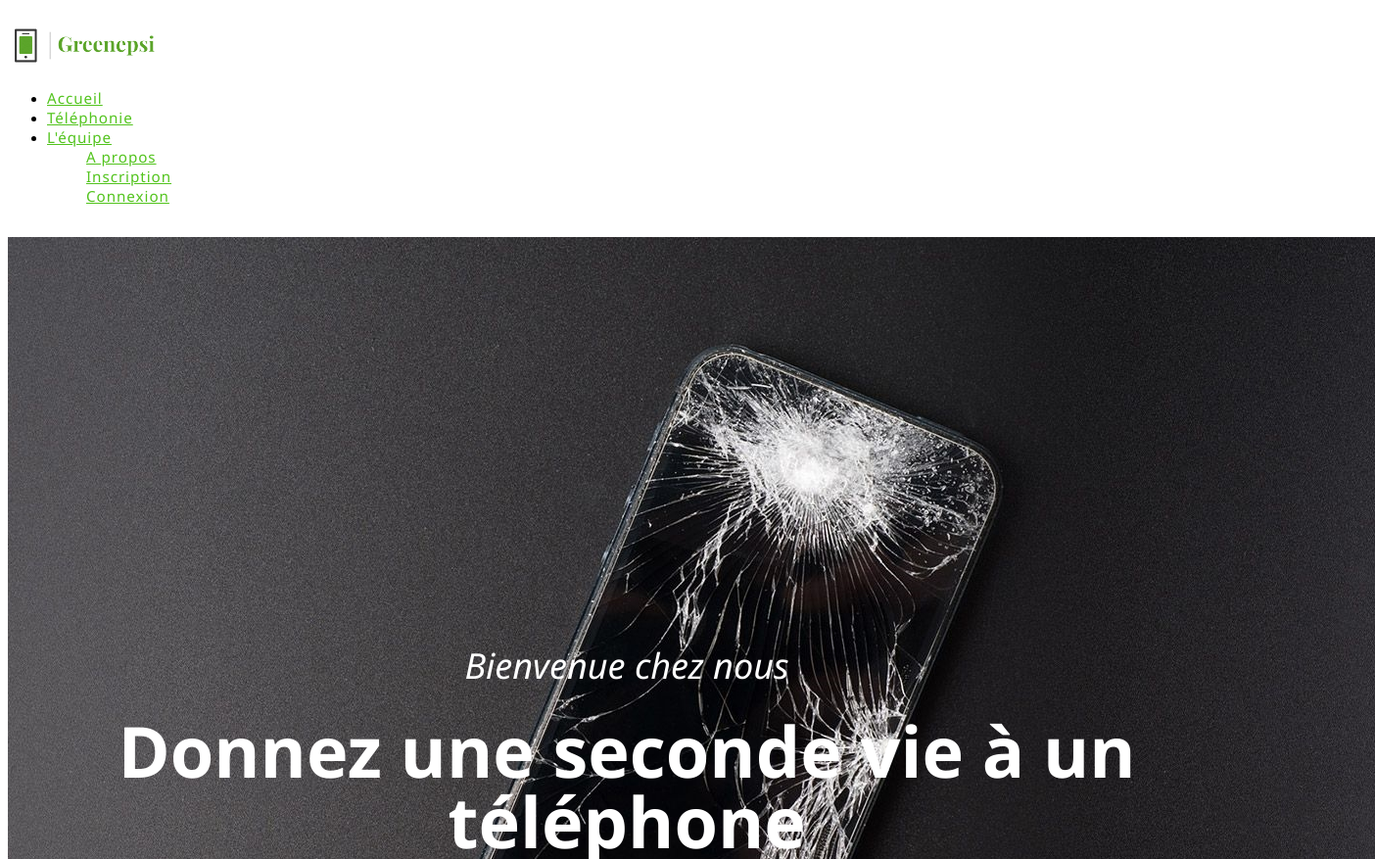
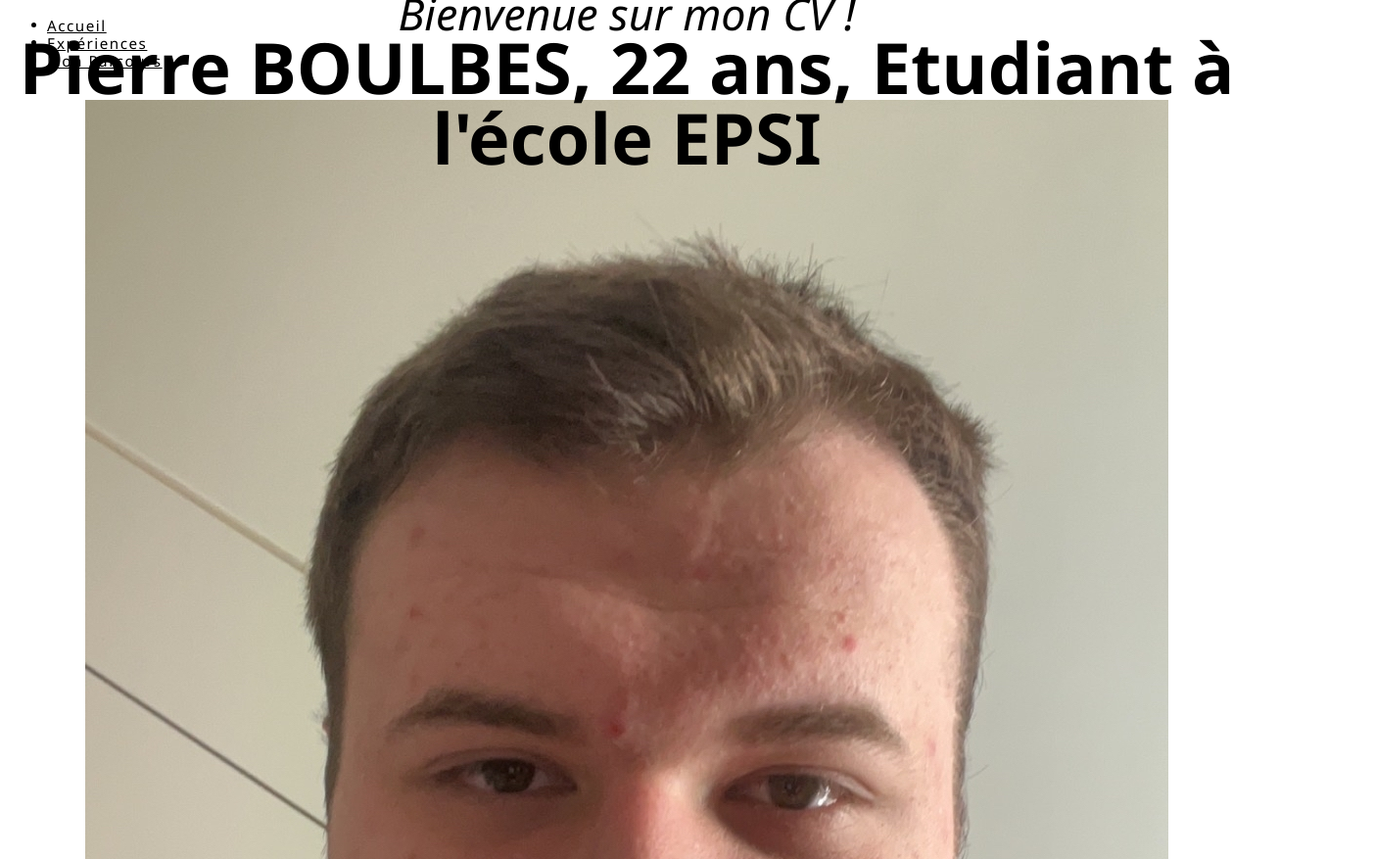
Before and after one commit to Kailooow/Kailooow.github.io, a plain HTML site: page index.html in a window 1280 px wide. Shown: the top 877 px of the page at 98% size, 1404 px wide, since content can reach past the window. Drawn offline with Linux system fonts and the light colour scheme.

Commit message:
deuxieme commit

```diff
--- a/css/main.css
+++ b/css/main.css
@@ -6,7 +6,7 @@
     background-color: #fff;
 }
 .navbar-brand {
-    color: #53c41e;
+    color: #ffffff;
     font-family: "Montserrat", "Segoe UI", Roboto, Arial, sans-serif;
     font-weight: 700;
     letter-spacing: 0.06em;
@@ -18,8 +18,9 @@
 .navbar-nav .nav-item .nav-link {
     font-family: "Montserrat", "Segoe UI", Roboto, Arial, sans-serif;
     font-size: 0.95rem;
-    color: #53c41e;
-    letter-spacing: 0.0625em;
+    color: #000000;
+    letter-spacing: 0.1em;
+    position: absolute;
 }
 .navbar-nav .nav-item .nav-link:hover {
     color: rgb(39, 124, 74);
@@ -30,14 +31,13 @@
 header.header {
     padding-bottom: 6rem;
     text-align: center;
-    color: #fff;
-    background-attachment: scroll;
+    color: black;
     background-position: center center;
     background-size: cover;
 }
 .header-subheading {
-    margin-top: -14em;
-    font-size: 1.5rem;
+    margin-top: 2px;
+    font-size: 1.8rem;
     font-style: italic;
     line-height: 1.5rem;
     margin-bottom: 25px;
@@ -52,20 +52,21 @@
 
 @media (min-width: 540px) {
     header.header {
-        padding-bottom: 12.5rem;
+        padding-bottom: 10rem;
+        margin-top: 2rem;
     }
     .header-subheading {
-        font-size: 2.25rem;
+        font-size: 2.8rem;
         font-style: italic;
         line-height: 2.25rem;
-        margin-bottom: 2rem;
-        margin-top: -15em;
+        margin-bottom: 0rem;
+        margin-top: -35em;
     }
     .header-heading {
         font-size: 4.5rem;
         font-weight: 700;
         line-height: 4.5rem;
-        margin-bottom: 4rem;
+        margin-bottom: 80rem;
     }
 }
 
@@ -73,6 +74,7 @@
 
 .section {
     padding: 6rem 0;
+    text-align: center;
 }
 .section-heading {
     font-size: 2.5rem;
--- a/index.html
+++ b/index.html
@@ -2,51 +2,42 @@
 <html lang="en">
 <head>
     <meta charset="UTF-8">
-    <meta name="viewport" content="width=device-width, initial-scale=1, shrink-to-fit=no">
-    <title>Greenepsi</title>
+    <meta name="viewport" content="width=device-width, initial-scale=1, shrink-to-fit=yes">
+    <title>Pierre Boulbes</title>
     <link rel="stylesheet" href="css/main.css">
-    <link rel="shortcut icon" href="favicon.png" type="image/x-icon">
 </head>
 
 <body id="top">
-<nav class="navbar navbar-expand-lg navbar-dark fixed-top" id="navbar">
     <div class="container">
-        <a class="navbar-brand" href="#top"><img src="GreenepsiLogo-remove.png" alt="..." /></a>
-        <div class="collapse navbar-collapse" id="navbarResponsive">
             <ul class="navbar-nav text-uppercase ms-auto">
                 <li class="nav-item"><a class="nav-link" href="#top">Accueil</a></li>
-                <li class="nav-item"><a class="nav-link" href="#mobile">Téléphonie</a></li>
-                <li class="nav-item"><a class="nav-link" href="#team">L'équipe</a></li>
-                <ul class="nav-item"><a class="nav-link" href="#about">A propos</a></ul>
-                <ul class="nav-item"><a class="nav-link" href="../code/inscription.php">Inscription</a></ul>
-                <ul class="nav-item"><a class="nav-link" href="../code/connexion.php">Connexion</a></ul>
+                <li class="nav-item"><a class="nav-link" href="#exp">Expériences</a></li>
+                <li class="nav-item"><a class="nav-link" href="#team">Mon Parcours</a></li>
             </ul>
-        </div>
     </div>
 </nav>
 
 <header class="header">
     <div class="container">
-        <img src="image3.jpg">
-        <div class="header-subheading">Bienvenue chez nous</div>
-        <div class="header-heading text-uppercase">Donnez une seconde vie à un téléphone</div>
+        <img src="PierreB.jpg">
+        <div class="header-subheading">Bienvenue sur mon CV !</div>
+        <div class="header-heading text-uppercase">Pierre BOULBES, 22 ans, Etudiant à l'école EPSI</div>
     </div>
 </header>
 
-<section class="section" id="mobile">
+<section class="section" id="exp">
     <div class="container">
         <div class="text-center">
-            <h2 class="section-heading text-uppercase">Téléphonie</h2>
-            <h3 class="section-subheading text-muted">Les téléphones les plus revendus</h3>
+            <h2 class="section-heading text-uppercase">Mes expériences</h2>
         </div>
 
         <div class="row">
             <div class="col-lg-4">
                 <div class="mobile-section">
-                    <img class="img-fluid" src="iphone10.jpg"/>
                     <div class="mobile-text">
                         <div class="mobile-heading">Apple</div>
                         <div class="mobile-subheading text-muted">iPhone 10</div>
+                        <img class="img-fluid" src="cestmoienplusbeau.jpg"/>
                     </div>
                 </div>
             </div>
@@ -116,28 +107,5 @@
     </div>
 </section>
 
-<section class="section" id="about">
-
-    <div class="container">
-        <div class="text-center">
-            <h2 class="section-heading text-uppercase">À propos</h2>
-        </div>
-
-        <div class="row">
-            <div class="col-lg-4">
-                <div class="about-section">
-                    <img class="img-fluid" src="ecolo.jpg"/>
-                </div>
-            </div>
-
-            <div class="col-lg-8">
-                <div class="about-section">
-                    <img class="img-fluid" src="About.png"/>
-                </div>
-            </div>
-        </div>
-    </div>
-</section>
-
 </body>
 </html>
```
Also changed, not shown: cestmoienplusbeau.jpg (added).
